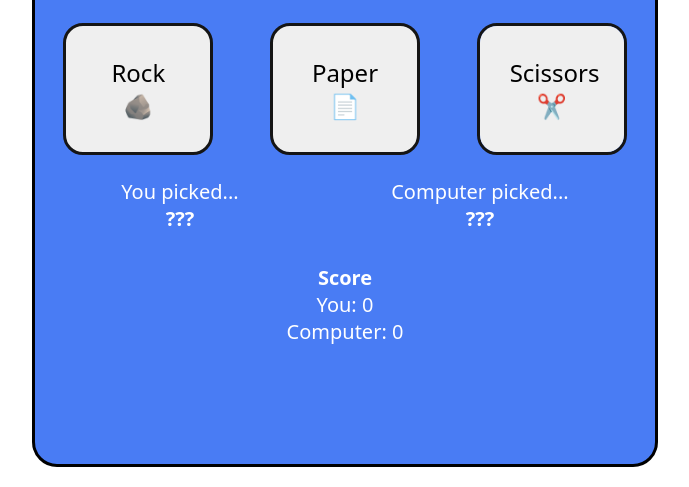
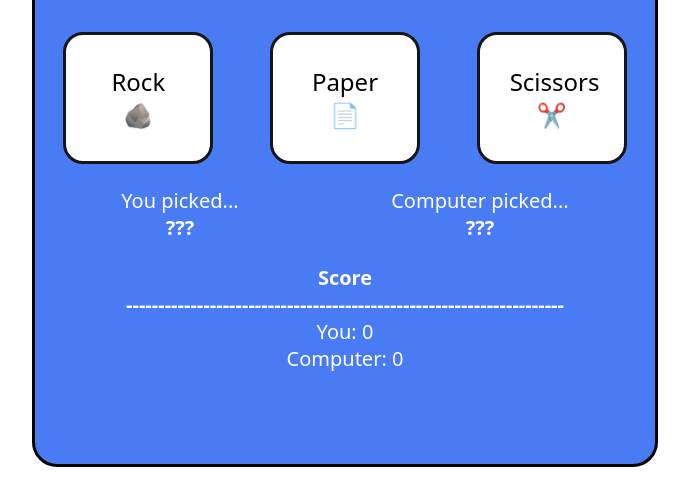
Before and after one commit to eggtoasts/rock-paper-scissor, a plain HTML site: page index.html in a window 1280 px wide. Shown: the part 313-800 px from the top of the page, without its empty margins (295-984 px from the left). Drawn offline with Linux system fonts and the light colour scheme.

Commit message:
Added underlines under the title and score.

```diff
--- a/index.html
+++ b/index.html
@@ -11,7 +11,9 @@
     <div class="container">
       <div class="subContainer">
         <h1 class="item">Rock Paper Scissors!</h1>
-
+        <h2>
+          --------------------------------------------------------------------
+        </h2>
         <h2 class="round item">Reach 5 points to win!</h2>
         <div class="winLose item"></div>
 
@@ -34,6 +36,9 @@
 
         <div class="score item">
           <h2>Score</h2>
+          <h2>
+            --------------------------------------------------------------------
+          </h2>
           <div class="block">
             <span>You:</span>
             <span class="human">0</span>
--- a/style.css
+++ b/style.css
@@ -102,9 +102,7 @@ body {
   font-size: 24px;
   flex: 0;
 
-  border: 3px solid rgb(21, 21, 21);
-
-  overflow: auto;
+  /* overflow: auto; */
 }
 
 button {
@@ -112,6 +110,12 @@ button {
   /* opacity: 0.6; */
   transition: 0.3s;
   padding: 20px;
+
+  font-weight: 500;
+
+  background-color: white;
+  border: 3px solid rgb(21, 21, 21);
+  color: black;
 }
 button:hover {
   transform: scale(1.1);
@@ -159,5 +163,9 @@ button:hover {
 }
 
 body {
-  background-color: rgb(255, 255, 255);
+  background-color: white;
 }
+
+h2 {
+  font-weight: 400px;
+}
```
